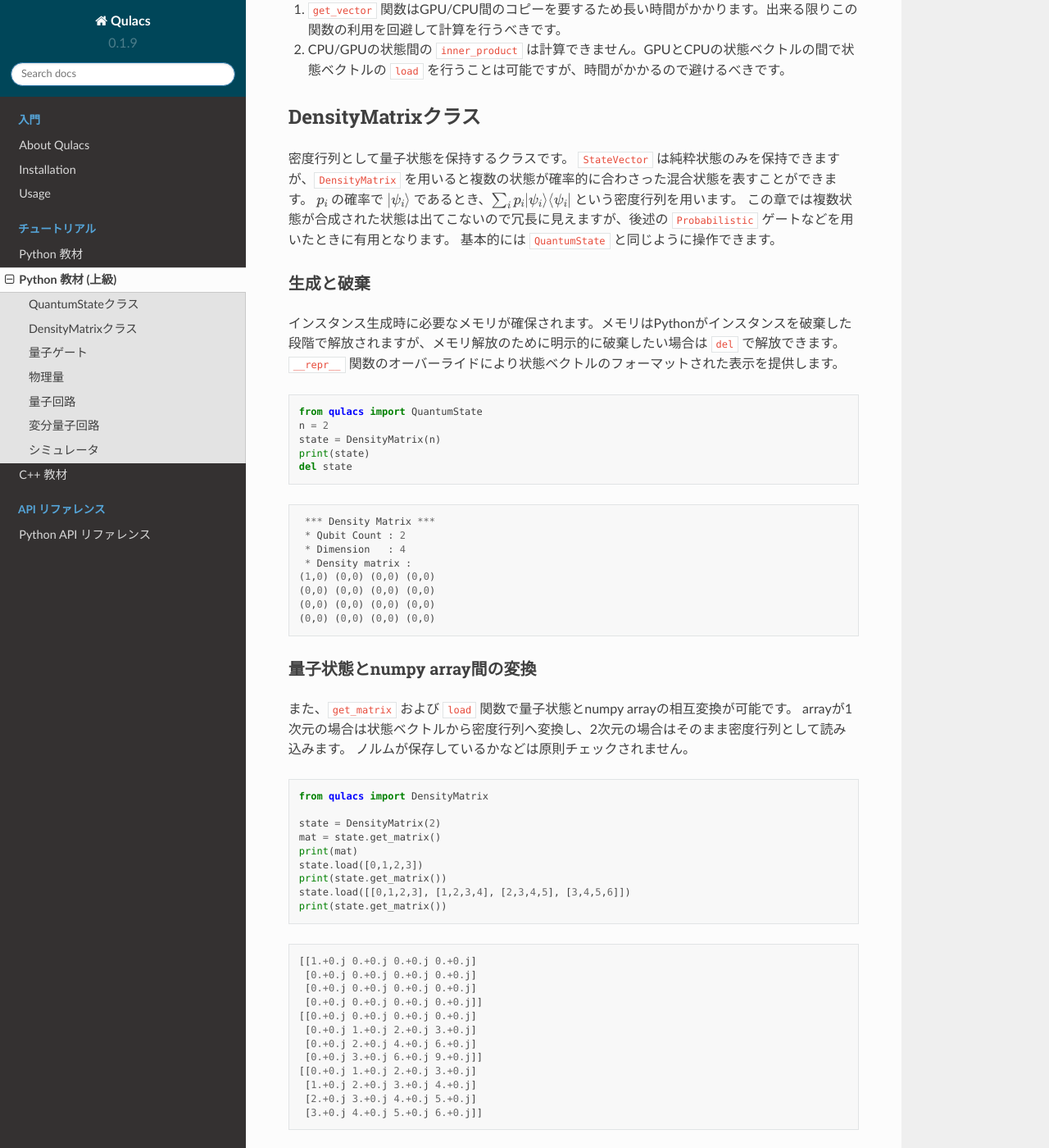
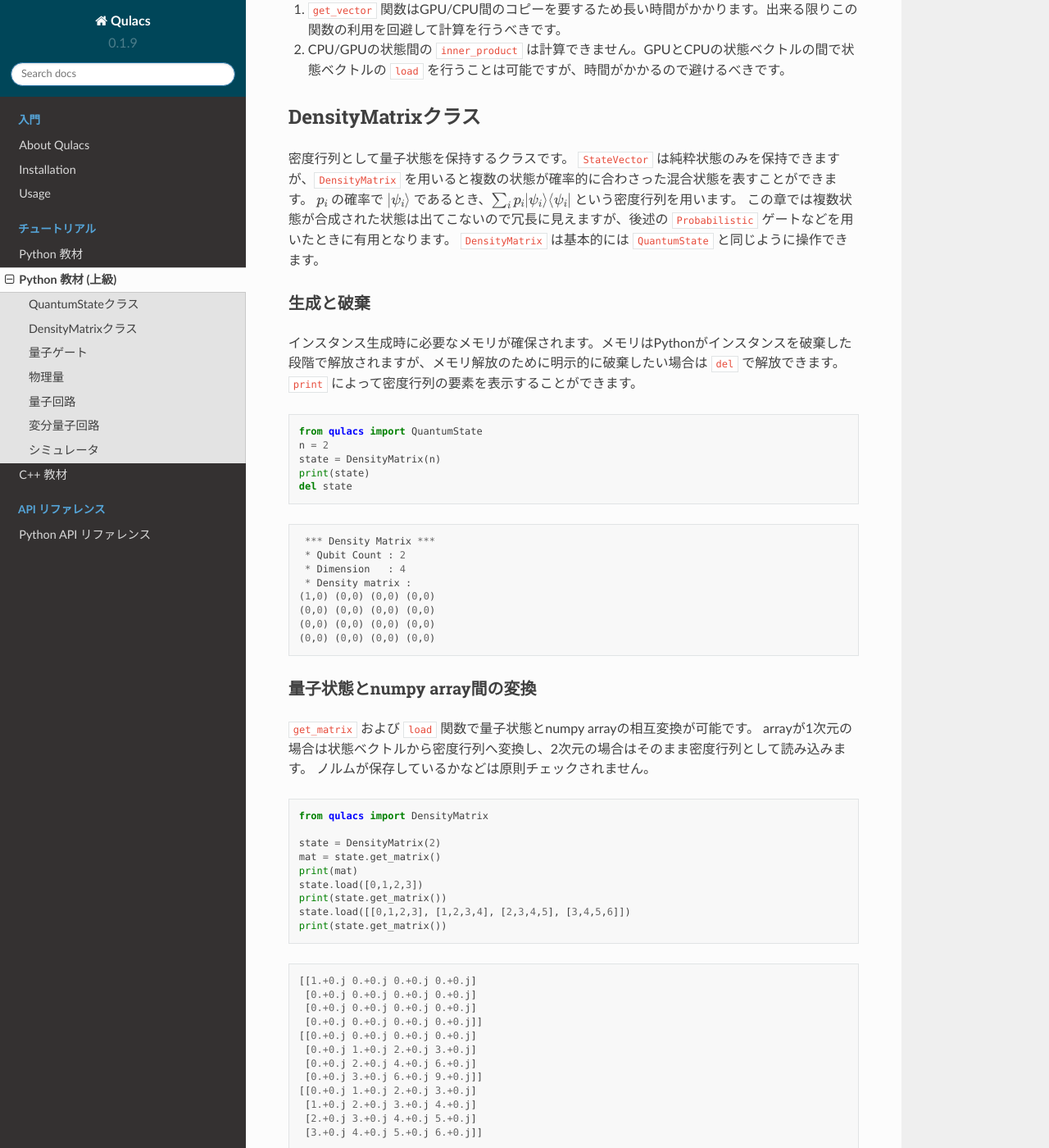
Before and after one commit to qulacs/qulacs, a Sphinx documentation site: the page built from doc/ja/source/guide/2.0_python_advanced.md, in a window 1280 px wide and 1400 px high, scrolled down 7582 px. Shown: the whole window at 82% size. Built offline with Sphinx 7.4.7 and the Read the Docs theme 2.0.0, drawn with Linux system fonts in a browser that asks for light colours; pages that are not in the unit, such as notebooks, are missing from menus; some of the changed text lies outside the part shown.

Commit message:
Translate until DensityMatrix

````diff
--- a/doc/ja/source/guide/2.0_python_advanced.md
+++ b/doc/ja/source/guide/2.0_python_advanced.md
@@ -406,12 +406,12 @@ gpu
 密度行列として量子状態を保持するクラスです。 `StateVector` は純粋状態のみを保持できますが、`DensityMatrix` を用いると複数の状態が確率的に合わさった混合状態を表すことができます。
 $p_i$ の確率で $\ket{\psi_i}$ であるとき、$\sum_i p_i\ket{\psi_i}\bra{\psi_i}$ という密度行列を用います。
 この章では複数状態が合成された状態は出てこないので冗長に見えますが、後述の `Probabilistic` ゲートなどを用いたときに有用となります。
-基本的には `QuantumState` と同じように操作できます。
+`DensityMatrix` は基本的には `QuantumState` と同じように操作できます。
 
 ### 生成と破棄
 
 インスタンス生成時に必要なメモリが確保されます。メモリはPythonがインスタンスを破棄した段階で解放されますが、メモリ解放のために明示的に破棄したい場合は `del` で解放できます。
-`__repr__` 関数のオーバーライドにより状態ベクトルのフォーマットされた表示を提供します。
+`print` によって密度行列の要素を表示することができます。
 
 ```python
 from qulacs import QuantumState
@@ -434,7 +434,7 @@ del state
 
 ### 量子状態とnumpy array間の変換
 
-また、`get_matrix` および `load` 関数で量子状態とnumpy arrayの相互変換が可能です。
+`get_matrix` および `load` 関数で量子状態とnumpy arrayの相互変換が可能です。
 arrayが1次元の場合は状態ベクトルから密度行列へ変換し、2次元の場合はそのまま密度行列として読み込みます。
 ノルムが保存しているかなどは原則チェックされません。
 
@@ -591,7 +591,7 @@ device cpu
 下記の関数は量子状態を書き換える関数です。
 `add_state` や `multiply_coef` は密度行列の各成分について演算を行います。
 
-**同じ量子状態に対応するQuantumStateでの演算と根本的に意味の違うものになっています。**
+**`QuantumState` での同名の演算と根本的に振る舞いの違うものになっています。**
 
 - `QuantumState` の `add_state` は量子重ね合わせ状態を作りますが、`DensityMatrix` の `add_state` は混合状態を作ります。
 - `QuantumState` での `multiply_coef(z)` に対応する操作は `DensityMatrix` では `multiply_coef(abs(z)**2)` になります。
````
Also changed, not shown: doc/en/source/guide/2.0_python_advanced.ipynb.
